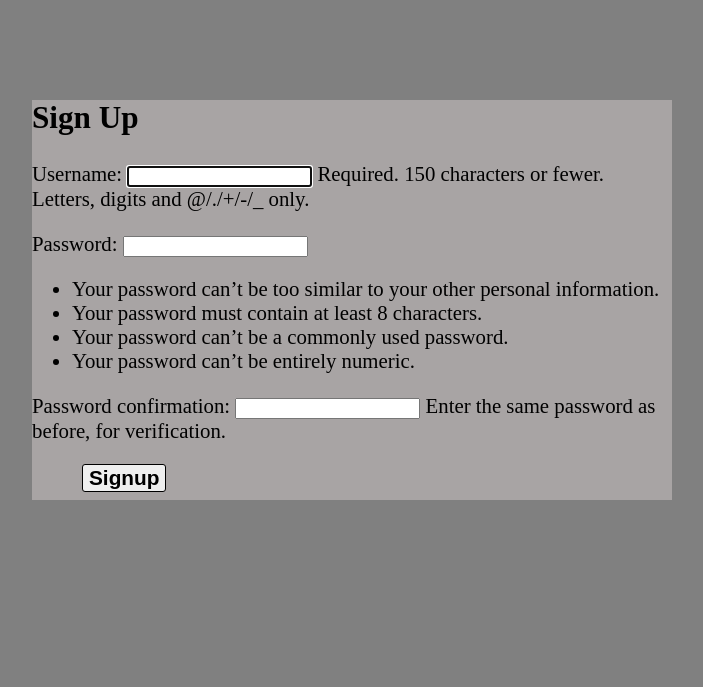
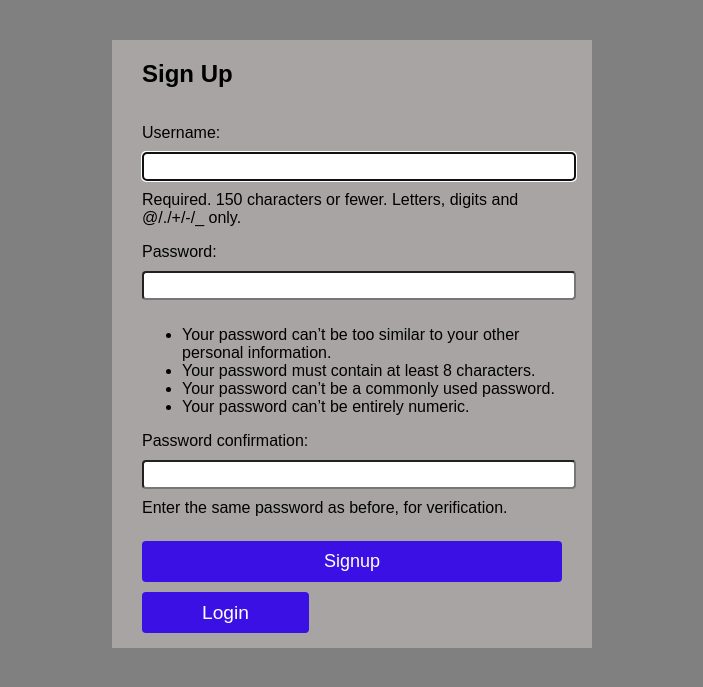
Before and after one commit to bessilfie-nyame/forest-fire-app, a Django app: page /signup/ in a window 1280 px wide. Shown: the top 687 px of the page, without its empty margins (288-991 px from the left). Run offline with Django 3.2, Linux system fonts and the light colour scheme; parts of the project's set-up code (start-up, migrations or seed data) failed here and were passed over.

Commit message:
modified file

```diff
--- /dev/null
+++ b/app/static/app/login.css
@@ -0,0 +1,61 @@
+body {
+	font-family: Arial;
+	background-color: gray;
+}
+
+#signup-main {
+	height: 38rem;
+	margin-top: 40px;
+}
+
+.main {
+	height: 25rem;
+	width: 30rem;
+	background-color: rgb(168, 164, 164);
+	margin: auto;
+	margin-top: 100px;
+}
+
+.login-form {
+	display: flex;
+	width: 420px;
+	flex-direction: column;
+	margin: auto;
+}
+
+.signup-form {
+	display: flex;
+	width: 420px;
+	flex-direction: column;
+	margin: auto;
+}
+
+input[type=submit]{
+	background-color: #3A10E5;
+	color: white;
+	padding: 10px 14px;
+	margin: 8px 0 20px;
+	border: none;
+	border-radius: 4px;
+	cursor: pointer;
+	width: 100%;
+	font-size: 18px;
+}
+
+input[type=text],
+input[type=password]{
+	margin: 10px 0;
+	padding: 5px;
+	width: 100%;
+	border-radius: 4px;
+}
+
+a{
+	color: white;
+	text-decoration: none;
+	background-color: #3A10E5;
+	font-size: 1.2rem;
+	padding: 10px 60px 10px 60px;
+	border: none;
+	border-radius: 4px;
+}
--- a/app/templates/registration/signup.html
+++ b/app/templates/registration/signup.html
@@ -1,17 +1,20 @@
 <!DOCTYPE html>
 <html>
 <head>
+	{% load static %}
+
+	<link rel="stylesheet" type="text/css" href="{% static 'app/login.css' %}">
 </head>
-    <body style="background-color: gray;">
-        <div style="height: 25rem; width: 40rem; background-color: rgb(168, 164, 164); margin: auto; margin-top: 100px;">
-            <div style="padding: 0px; font-size: 1.3rem; font-weight: 400;" class="signup-form">
+<body>
+    <div id="signup-main" class="main">
+        <div class="signup-form">
             <h2>Sign Up</h2>
             <form class="signup" method="POST">
             <div>
                 {% csrf_token %}
                 {{ form.as_p }}
-                        <input style="margin-left: 50px; font-size: 1.3rem; font-weight: 600; border: 1px solid; border-radius: 3px;"
-                         type="submit" value="Signup"/>
+                <input type="submit" value="Signup"/>
+                <a class="to-signup" href="{% url 'login' %}">Login</a>
             </div>
             </form>
         </div>
```
Also changed, not shown: app/static/app/styles.css (+5 -13 lines), app/templates/registration/login.html (+9 -11 lines), db.sqlite3, 1 other file. Lines whose indentation alone changed are shown as unchanged.
